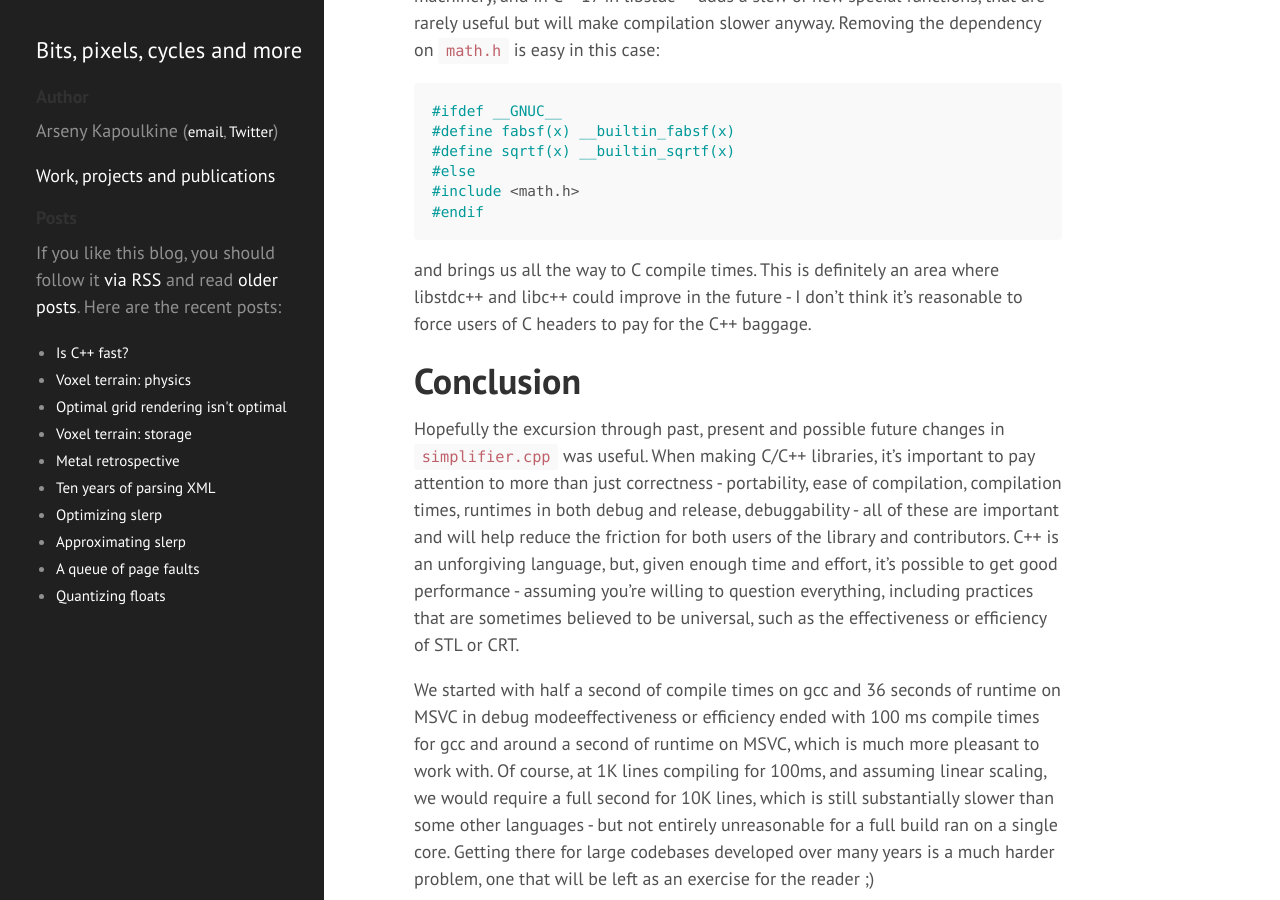
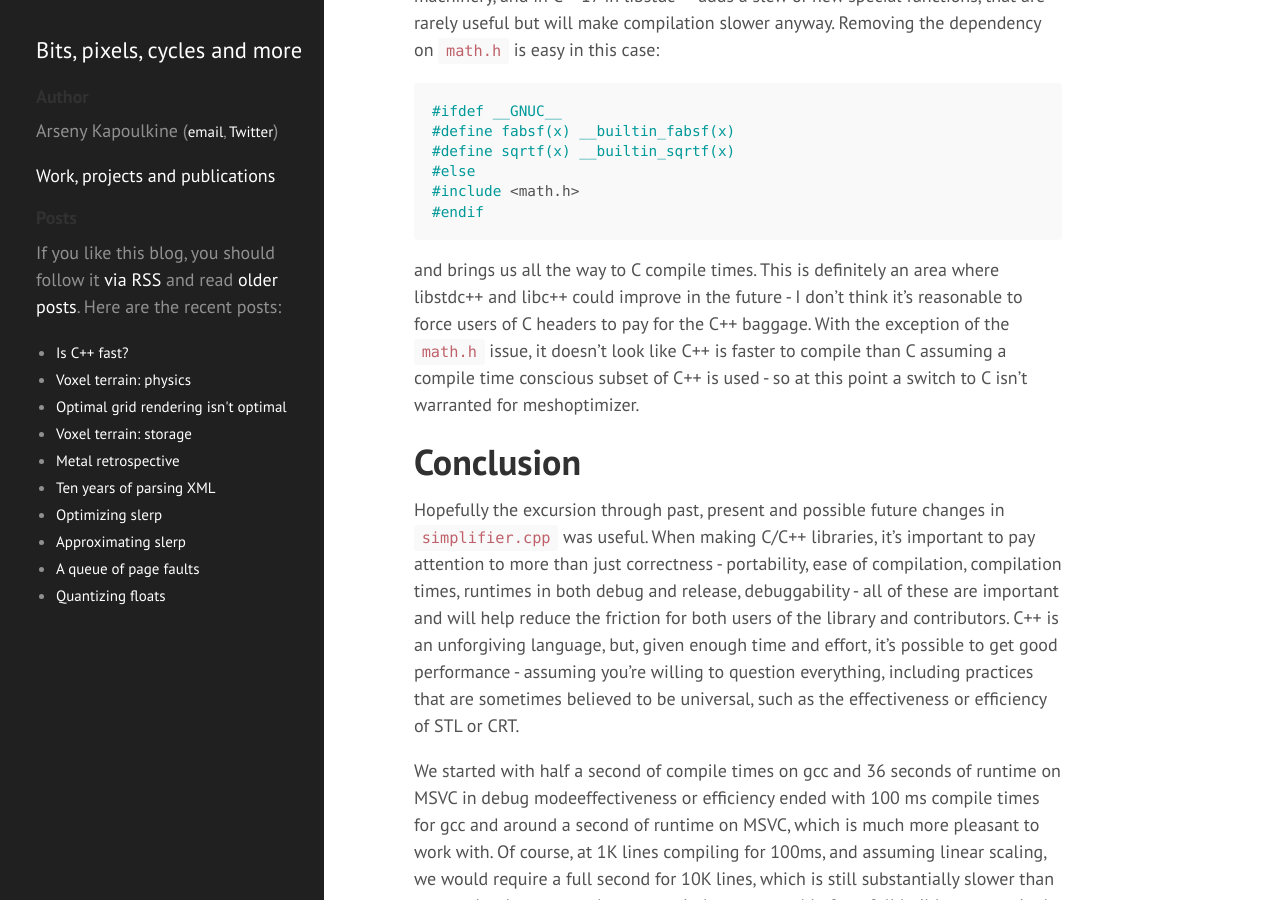
Before and after one commit to zeux/zeux.github.io, a Jekyll site: the page built from _posts/2019-01-17-is-c-fast.md, in a window 1280 px wide and 900 px high, scrolled down 7895 px. Built offline with Jekyll 4.4.1, drawn with Linux system fonts in a browser that asks for light colours.

Commit message:
Complete the paragraph

````diff
--- a/_posts/2019-01-17-is-c-fast.md
+++ b/_posts/2019-01-17-is-c-fast.md
@@ -140,7 +140,7 @@ The issue is that `math.h` includes `cmath` in gcc/clang which pulls in a lot of
 #endif
 ```
 
-and brings us all the way to C compile times. This is definitely an area where libstdc++ and libc++ could improve in the future - I don't think it's reasonable to force users of C headers to pay for the C++ baggage.
+and brings us all the way to C compile times. This is definitely an area where libstdc++ and libc++ could improve in the future - I don't think it's reasonable to force users of C headers to pay for the C++ baggage. With the exception of the `math.h` issue, it doesn't look like C++ is faster to compile than C assuming a compile time conscious subset of C++ is used - so at this point a switch to C isn't warranted for meshoptimizer.
 
 # Conclusion
 
````
